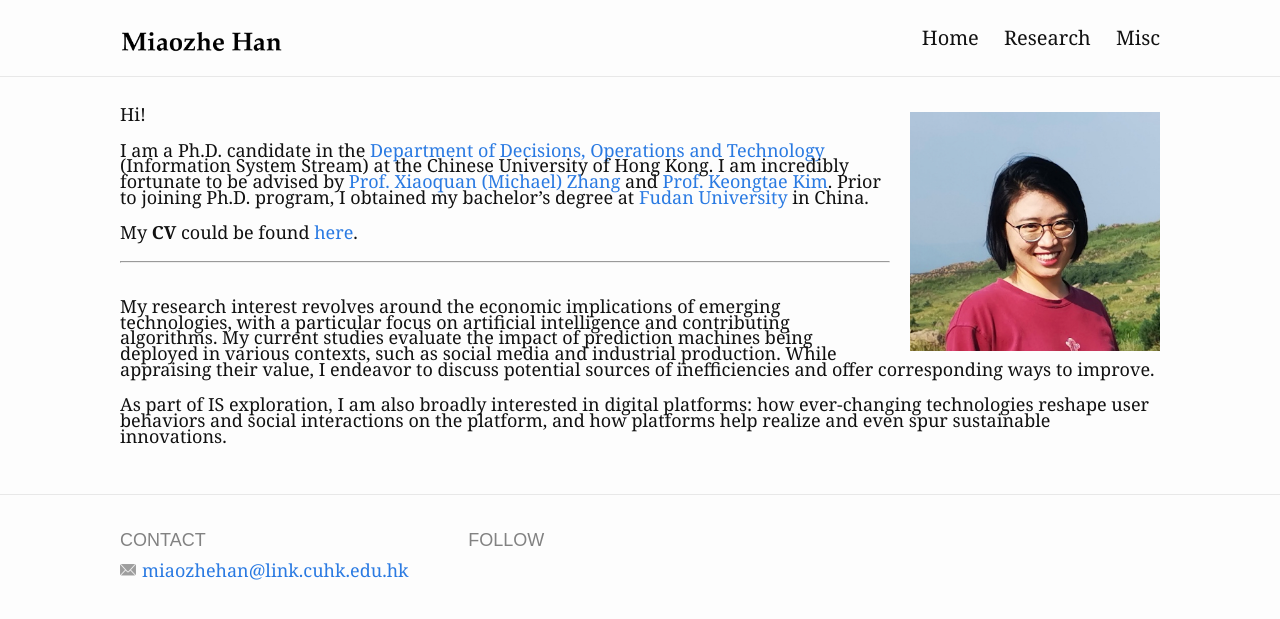
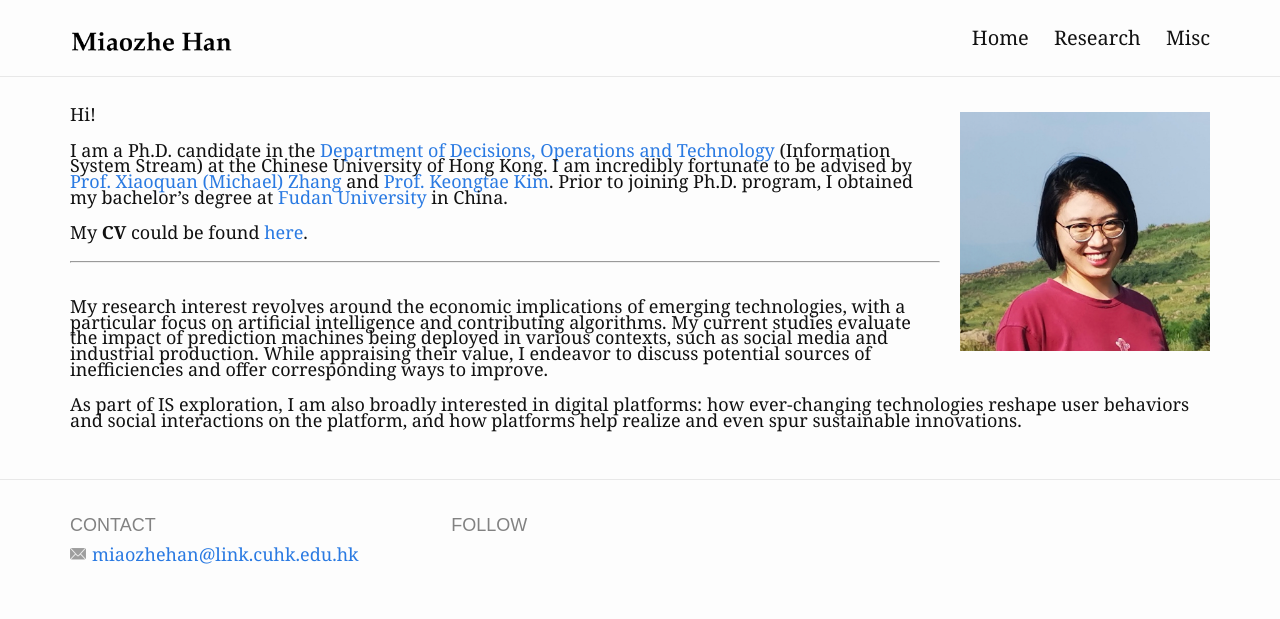
Before and after one commit to miaozhehan99/miaozhehan99.github.io, a Jekyll site: the page built from index.md, in a window 1280 px wide. Shown: the top 619 px of the page. Built offline with Jekyll 4.4.1, drawn with Linux system fonts in a browser that asks for light colours.

Commit message:
Update _base.scss

```diff
--- a/_sass/_base.scss
+++ b/_sass/_base.scss
@@ -178,8 +178,8 @@ pre {
  * Wrapper
  */
 .wrapper {
-  max-width: -webkit-calc(1100px - (#{$spacing-unit} * 2));
-  max-width:         calc(1100px - (#{$spacing-unit} * 2));
+  max-width: -webkit-calc(1200px - (#{$spacing-unit} * 2));
+  max-width:         calc(1200px - (#{$spacing-unit} * 2));
   margin-right: auto;
   margin-left: auto;
   padding-right: $spacing-unit;
```
